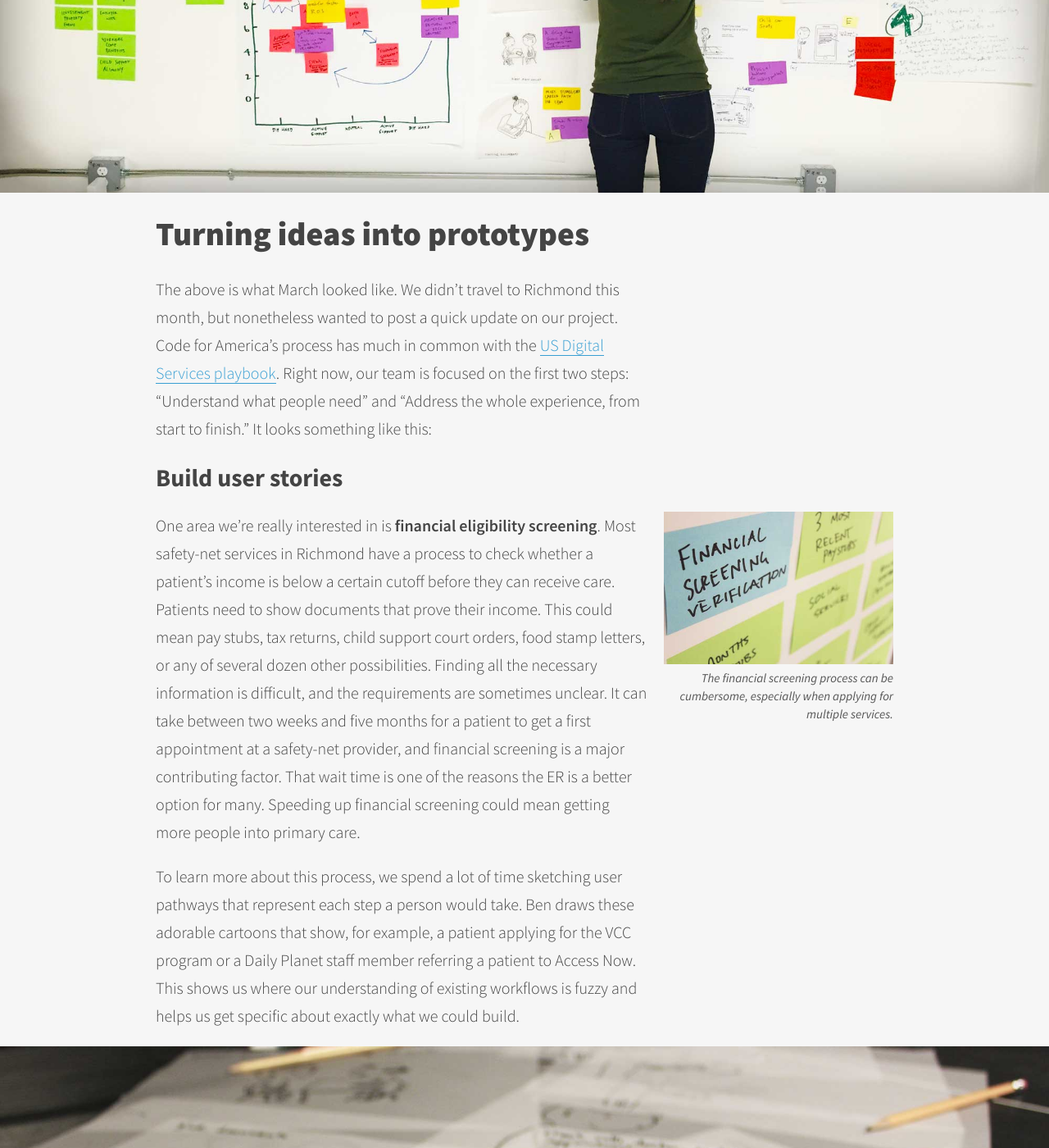
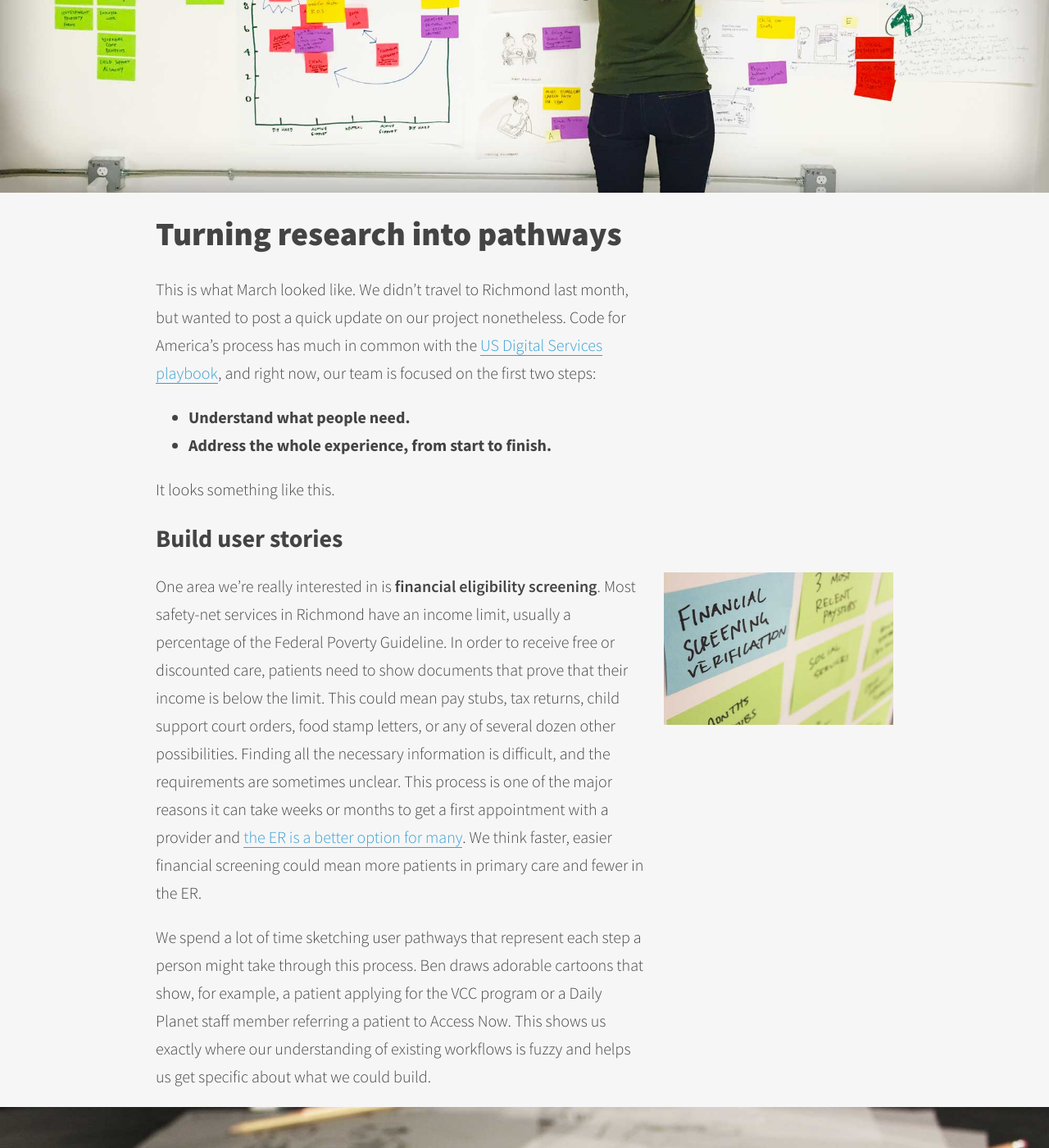
Before and after one commit to codeforamerica/rva, a Jekyll site: the page built from march/index.html, in a window 1280 px wide and 1400 px high, scrolled down 415 px. Shown: the whole window at 82% size. Built offline with Jekyll 4.4.1, drawn with Linux system fonts in a browser that asks for light colours; some of the changed text lies outside the part shown.

Commit message:
Copy edits, some links, changed the brainstorm photo

```diff
--- a/march/index.html
+++ b/march/index.html
@@ -6,38 +6,43 @@
 ---
 <!-- main content -->
 <div class="container">
-  <h1>Turning ideas into prototypes</h1>
-  <p>The above is what March looked like. We didn’t travel to Richmond this month, but nonetheless wanted to post a quick update on our project. Code for America’s process has much in common with the <a href="https://playbook.cio.gov/" target="_blank">US Digital Services playbook</a>. Right now, our team is focused on the first two steps: “Understand what people need” and “Address the whole experience, from start to finish.” It looks something like this:</p>
+  <h1>Turning research into pathways</h1>
+  <p>This is what March looked like. We didn’t travel to Richmond last month, but wanted to post a quick update on our project nonetheless. Code for America’s process has much in common with the <a href="https://playbook.cio.gov/" target="_blank">US Digital Services playbook</a>, and right now, our team is focused on the first two steps:
+<ul>
+  <li><strong>Understand what people need.</strong></li>
+  <li><strong>Address the whole experience, from start to finish.</strong></li>
+</ul>
+It looks something like this.</p>
 
   <h2>Build user stories</h2>
 
-  <aside><img src="/img/march_process_financialscreening.jpg">The financial screening process can be cumbersome, especially when applying for multiple services.</aside>
+  <aside><img src="/img/march_process_financialscreening.jpg"></aside>
 
-  <p>One area we’re really interested in is <strong>financial eligibility screening</strong>. Most safety-net services in Richmond have a process to check whether a patient’s income is below a certain cutoff before they can receive care. Patients need to show documents that prove their income. This could mean pay stubs, tax returns, child support court orders, food stamp letters, or any of several dozen other possibilities. Finding all the necessary information is difficult, and the requirements are sometimes unclear. It can take between two weeks and five months for a patient to get a first appointment at a safety-net provider, and financial screening is a major contributing factor. That wait time is one of the reasons the ER is a better option for many. Speeding up financial screening could mean getting more people into primary care.</p>
+  <p>One area we’re really interested in is <strong>financial eligibility screening</strong>. Most safety-net services in Richmond have an income limit, usually a percentage of the Federal Poverty Guideline. In order to receive free or discounted care, patients need to show documents that prove that their income is below the limit. This could mean pay stubs, tax returns, child support court orders, food stamp letters, or any of several dozen other possibilities. Finding all the necessary information is difficult, and the requirements are sometimes unclear. This process is one of the major reasons it can take weeks or months to get a first appointment with a provider and <a href="http://rva.codeforamerica.org/february/index.html" target="_blank">the ER is a better option for many</a>. We think faster, easier financial screening could mean more patients in primary care and fewer in the ER.</p>
 
-  <p>To learn more about this process, we spend a lot of time sketching user pathways that represent each step a person would take. Ben draws these adorable cartoons that show, for example, a patient applying for the VCC program or a Daily Planet staff member referring a patient to Access Now. This shows us where our understanding of existing workflows is fuzzy and helps us get specific about exactly what we could build.</p>
+  <p>We spend a lot of time sketching user pathways that represent each step a person might take through this process. Ben draws adorable cartoons that show, for example, a patient applying for the VCC program or a Daily Planet staff member referring a patient to Access Now. This shows us exactly where our understanding of existing workflows is fuzzy and helps us get specific about what we could build.</p>
 </div>
 
-<figure><img src="/img/march_process_sketches.jpg">Pathway sketching.&nbsp;&nbsp;</figure>
+<figure><img src="/img/march_process_sketches.jpg"></figure>
 
 <div class="container">
   <h2>Continue conversations</h2>
-  <aside><img src="/img/looking-for-docs.png">Keeping track of your financial documents is a barrier to applying for new services.</aside>
-  <p>This sketch of a patient gathering income verification documents before a financial screening appointment brought up a few questions. How does the patient know what documents to bring in? Did she call the office, stop by in person, look online, get advice from a friend, or guess based on her past experiences? Which is most common? As our research focus narrows, we’re continually calling people in Richmond to flesh out our user stories and test hypotheses (for example, would clinics be willing to accept cell phone photos of pay stubs instead of physical pay stubs to prove income?).</p>
+  <aside><img src="/img/looking-for-docs.png"></aside>
+  <p>This sketch of a patient gathering income verification documents before a financial screening appointment brought up a few questions. How does the patient know what documents to bring in? Did she call the office, stop by in person, look online, get advice from a friend, or guess based on her past experiences? Which is most common? As our research focus narrows, we’re continually calling people in Richmond to flesh out our user stories and test hypotheses. For example, would clinics be willing to accept cell phone photos of pay stubs instead of physical pay stubs to prove income?</p>
 
   <h2>Collaborate</h2>
-  <figure><img src="/img/march_process-howmightwe.jpg">Brainstorming with other fellows gave us the opportunity to see our projects from new perspectives.</figure>
-  <p>We spent much of March discussing our research and brainstorming with the other fellows and Code for America’s full-time staff, particularly the health focus team. Their depth and breadth of experience is incredibly helpful. Here, we used Ideo’s How Might We technique to brainstorm with Team Indianapolis, which is focusing on public safety.</p>
+  <figure><img src="/img/march_process-howmightwe2.png"></figure>
+  <p>We spent much of March discussing our research and brainstorming with the other fellows and Code for America’s full-time staff, particularly the health focus team. Their depth and breadth of experience is incredibly helpful. Here, we used <a href="http://www.designkit.org/methods/3" target="_blank">Ideo’s How Might We technique</a> to brainstorm with Team Vallejo, which is focusing on public safety.</p>
 
   <h2>Research existing tools</h2>
-  <p>Health Leads trains college students to refer clinic patients to other services, like food pantries or heating help. Healthify makes software that social workers and community health workers use to track referrals to community resources. SeamlessDocs turns PDF forms into nice web forms. We don’t want to reinvent the wheel, so we’ve been talking to organizations like these to learn about the approaches they’ve taken. It’s easy to react with frustration when you think you have a great idea and realize someone’s already built it, but we consider it confirmation that we’re working on real problems.</p>
+  <p><a href="https://healthleadsusa.org/" target="_blank">Health Leads</a> trains college students to refer clinic patients to other services, like food pantries or heating help. <a href="https://www.healthify.us/en" target="_blank">Healthify</a> makes software that social workers and community health workers use to track referrals to community resources. <a href="http://www2.seamlessdocs.com/" target="_blank">SeamlessDocs</a> turns PDF forms into nice web forms. We don’t want to reinvent the wheel, so we’ve been talking to organizations like these to learn about the approaches they’ve taken. It’s easy to react with frustration when you think you have a great idea and realize someone’s already built it, but we consider it confirmation that we’re working on real problems.</p>
 
   <h2>Prototype</h2>
   <figure><img src="/img/searchable-services-example.gif">Version 0.1 of a searchable list of resources at <a href="http://codeforamerica.github.io/rva-searchable-services/">codeforamerica.github.io/rva-searchable-services/</a></figure>
-  <p>A key part of Code for America’s approach is building rough prototypes quickly so that we can show them to users and get feedback as soon as possible.  You can check out <a href="http://codeforamerica.github.io/rva-searchable-services/" target="_blank">one experiment here</a>.  We built it because so many people told us that it’s hard to find an up-to-date and complete list of all the resources available in Richmond.  The Center on Society and Health at VCU maintains a list in a Google spreadsheet, but that’s not very user-friendly, so we made a nicer interface for it.  The data pulls from the Google spreadsheet automatically, so there’s no need to enter information into a new system.</p>
+  <p>A key part of Code for America’s approach is building rough prototypes quickly so that we can show them to users and get feedback as soon as possible.  You can check out one experiment <a href="http://codeforamerica.github.io/rva-searchable-services/" target="_blank">here</a>.  We built it because so many people told us that it’s hard to find an up-to-date and complete list of all the resources available in Richmond.  The <a href="http://www.societyhealth.vcu.edu/" target="_blank">Center on Society and Health</a> at VCU maintains a list in a Google spreadsheet, but that’s not very user-friendly, so we made a nicer interface for it.  The data pulls from the Google spreadsheet automatically, so there’s no need to enter information into a new system.</p>
 
   <h2>What’s next?</h2>
-  <p>We’re planning to return to Richmond roughly once a month. Ben and Emma are in town this week, and two of us will fly back sometime mid-May.</p>
+  <p>We’re planning to return to Richmond roughly once a month. Ben and Emma were in town last week, and two of us will fly back sometime mid-May.</p>
 
 </div>
 <!-- /main content -->
```
Also changed, not shown: img/march_process-howmightwe2.png (added).
